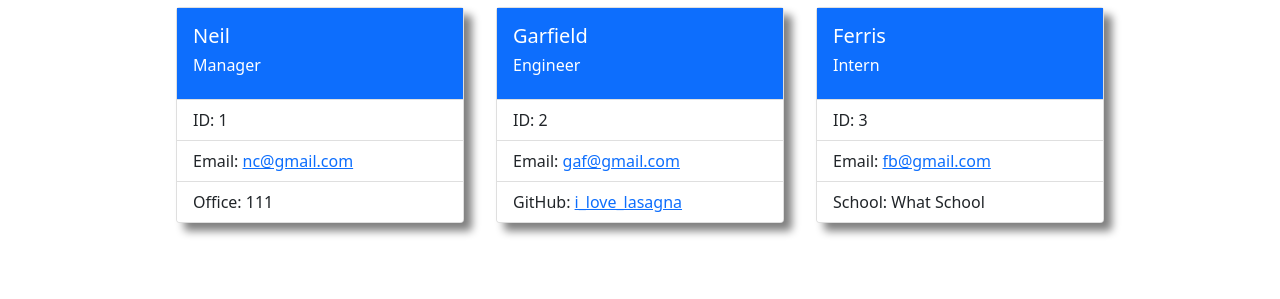
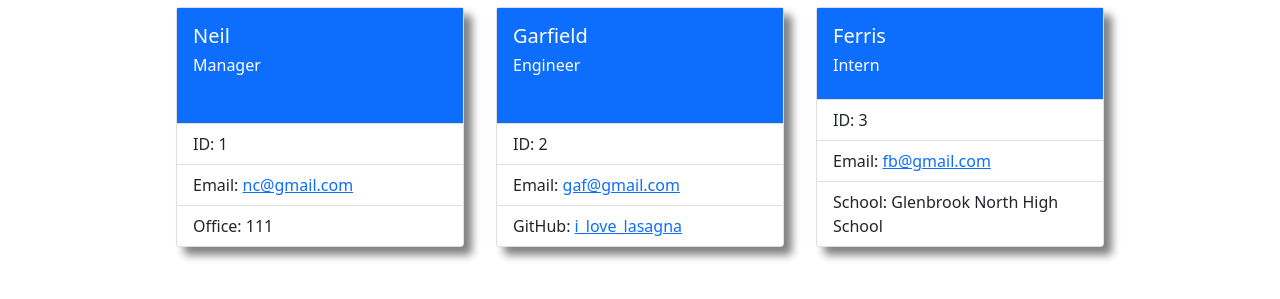
Before and after one commit to inknsharps/team_profile_gen, a website: page dist/teams.html in a window 1280 px wide. Shown: the part 81-380 px from the top of the page. Drawn offline with nearby package versions, Linux system fonts and the light colour scheme.

Commit message:
update example html

```diff
--- a/dist/teams.html
+++ b/dist/teams.html
@@ -48,7 +48,7 @@
   <ul class="list-group list-group-flush">
     <li class="list-group-item">ID: 3</li>
     <li class="list-group-item">Email: <a href="mailto:fb@gmail.com">fb@gmail.com</a></a></li>
-    <li class="list-group-item">School: What School</li>
+    <li class="list-group-item">School: Glenbrook North High School</li>
   </ul>
 </div>
 
```
